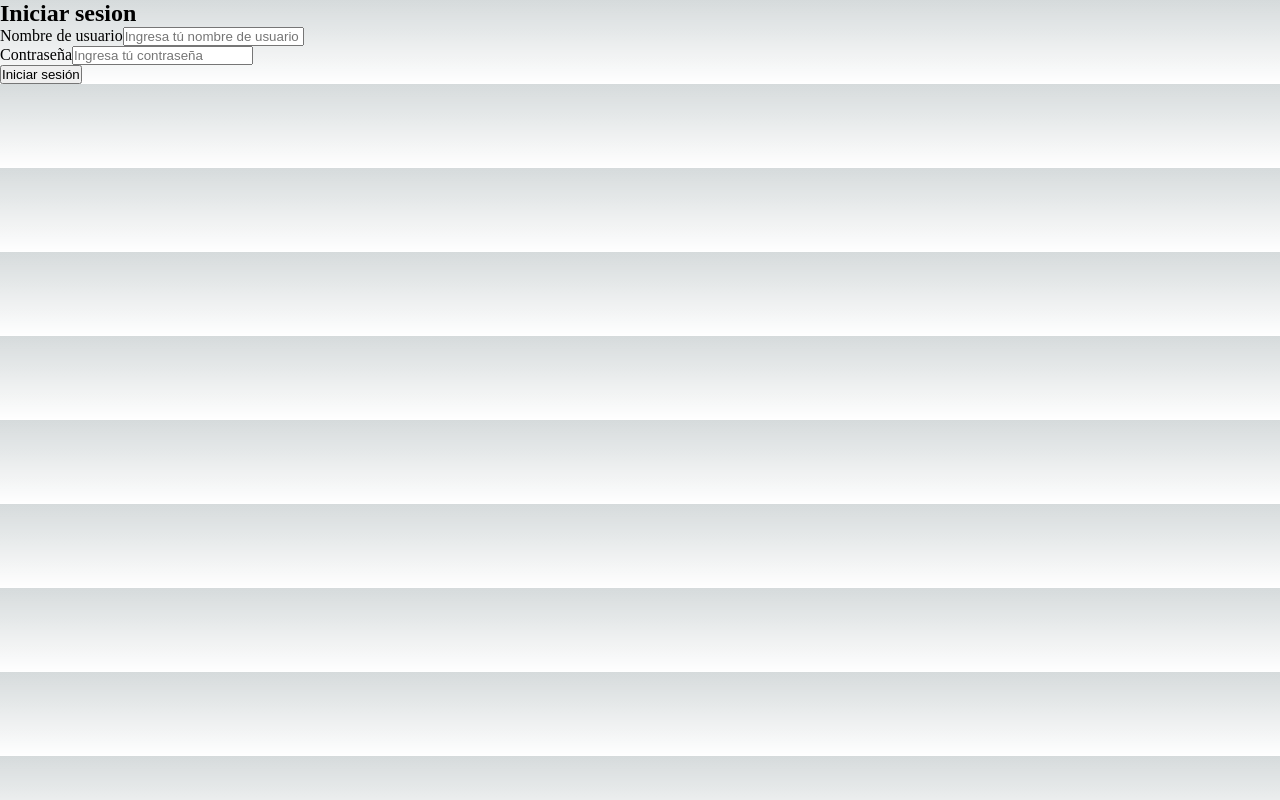
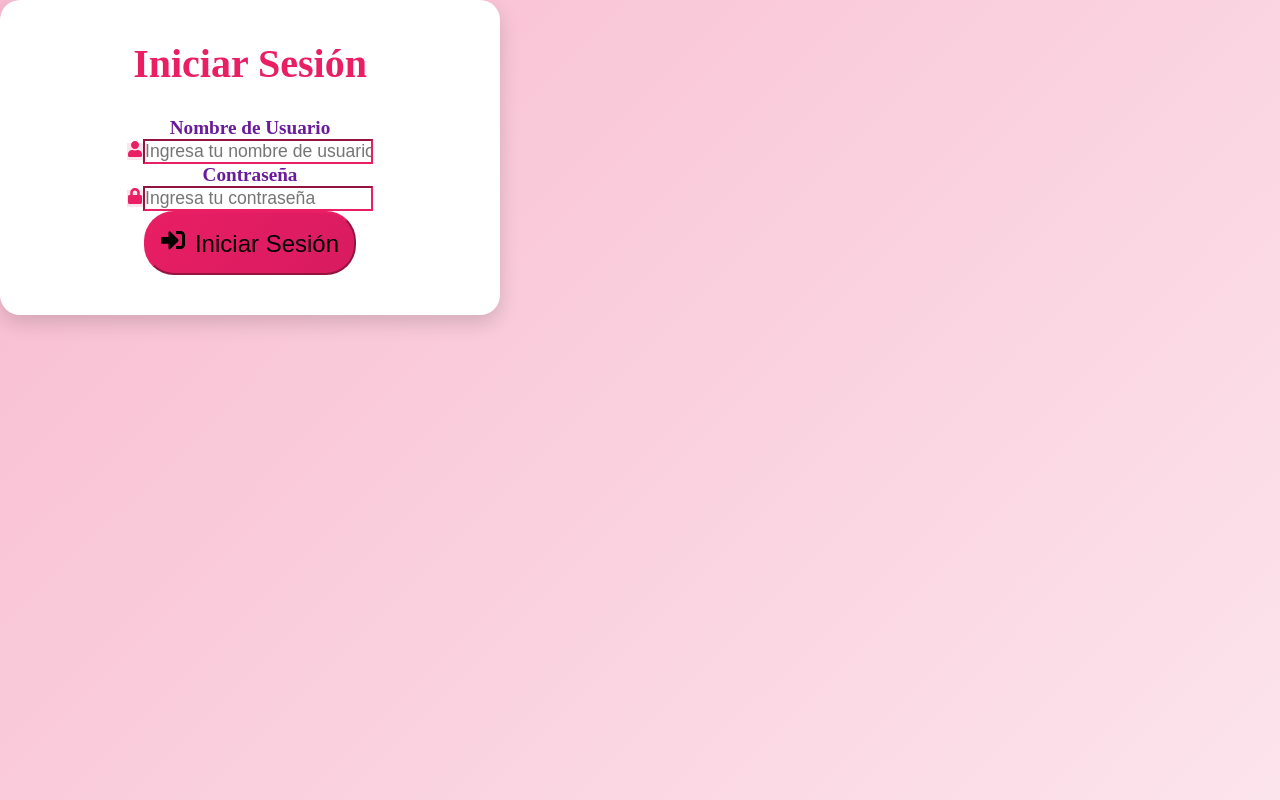
Before and after one commit to Pukyx/EVAMK, a Next.js app: page /Login in a window 1280 px wide. Built offline with nearby package versions, Linux system fonts and the light colour scheme.

Commit message:
DISEÑO
Login

```diff
--- a/src/pages/Login.tsx
+++ b/src/pages/Login.tsx
@@ -1,7 +1,8 @@
 import { verificarUsuario } from "@/Firebase/Promesas";
 import { useRouter } from "next/router";
 import React, { useState } from "react";
-import { Container, Row, Col, Button, Form } from "react-bootstrap";
+import { Container, Row, Col, Button, Form, InputGroup } from "react-bootstrap";
+import { FaUser, FaLock, FaSignInAlt } from "react-icons/fa";
 
 export const Login = () => {
   const [username, setUsername] = useState("");
@@ -17,7 +18,7 @@ export const Login = () => {
         router.push("/Menu");
       } else {
         console.log("Nombre de usuario o contraseña incorrectos");
-        alert("Nombre de usuario o contraseña invalidos");
+        alert("Nombre de usuario o contraseña inválidos");
       }
     } catch {
       console.log("Error");
@@ -25,38 +26,112 @@ export const Login = () => {
   };
 
   return (
-    <>
-      <Container>
-        <Row>
-          <Col>
-            <h2>Iniciar sesion</h2>
+    <Container
+      fluid
+      className="d-flex justify-content-center align-items-center"
+      style={{
+        minHeight: "100vh",
+        background: "linear-gradient(135deg, #f8bbd0, #fce4ec)",
+        textAlign: "center",
+      }}
+    >
+      <div
+        style={{
+          maxWidth: "500px", // Aumenté el tamaño máximo del formulario
+          width: "100%",
+          background: "#fff",
+          padding: "40px", // Más espacio interno
+          borderRadius: "20px", // Bordes más redondeados
+          boxShadow: "0 8px 20px rgba(0, 0, 0, 0.15)", // Sombra más destacada
+        }}
+      >
+        <h2
+          className="text-center"
+          style={{
+            color: "#e91e63",
+            fontWeight: "bold",
+            fontFamily: "'Merriweather', serif",
+            marginBottom: "30px", // Más espacio debajo del título
+            fontSize: "2.5rem", // Título más grande
+          }}
+        >
+          Iniciar Sesión
+        </h2>
         <Form>
-              <Form.Group>
-                <Form.Label>Nombre de usuario</Form.Label>
+          {/* Campo de nombre de usuario */}
+          <Form.Group className="mb-4">
+            <Form.Label style={{ color: "#6a1b9a", fontWeight: "bold", fontSize: "1.2rem" }}>
+              Nombre de Usuario
+            </Form.Label>
+            <InputGroup>
+              <InputGroup.Text
+                style={{
+                  backgroundColor: "#fce4ec",
+                  borderColor: "#e91e63",
+                  color: "#e91e63",
+                }}
+              >
+                <FaUser />
+              </InputGroup.Text>
               <Form.Control
                 type="text"
-                  placeholder="Ingresa tú nombre de usuario"
+                placeholder="Ingresa tu nombre de usuario"
                 onChange={(e) => setUsername(e.currentTarget.value)}
+                style={{
+                  borderColor: "#e91e63",
+                  fontSize: "1.1rem",
+                }}
               />
+            </InputGroup>
           </Form.Group>
 
-              <Form.Group>
-                <Form.Label>Contraseña</Form.Label>
+          {/* Campo de contraseña */}
+          <Form.Group className="mb-4">
+            <Form.Label style={{ color: "#6a1b9a", fontWeight: "bold", fontSize: "1.2rem" }}>
+              Contraseña
+            </Form.Label>
+            <InputGroup>
+              <InputGroup.Text
+                style={{
+                  backgroundColor: "#fce4ec",
+                  borderColor: "#e91e63",
+                  color: "#e91e63",
+                }}
+              >
+                <FaLock />
+              </InputGroup.Text>
               <Form.Control
                 type="password"
-                  placeholder="Ingresa tú contraseña"
+                placeholder="Ingresa tu contraseña"
                 onChange={(e) => setPassword(e.currentTarget.value)}
+                style={{
+                  borderColor: "#e91e63",
+                  fontSize: "1.1rem",
+                }}
               />
+            </InputGroup>
           </Form.Group>
 
-              <Button variant="primary" type="button" onClick={handleLogin}>
-                Iniciar sesión
+          {/* Botón de iniciar sesión */}
+          <Button
+            variant="primary"
+            type="button"
+            onClick={handleLogin}
+            className="w-100 shadow"
+            style={{
+              background: "linear-gradient(135deg, #e91e63, #d81b60)",
+              borderColor: "#e91e63",
+              borderRadius: "30px",
+              fontSize: "1.5rem", // Botón más grande
+              padding: "15px", // Más espacio interno
+            }}
+          >
+            <FaSignInAlt style={{ marginRight: "10px" }} />
+            Iniciar Sesión
           </Button>
         </Form>
-          </Col>
-        </Row>
+      </div>
     </Container>
-    </>
   );
 };
 
```
Lines whose indentation alone changed are shown as unchanged.
